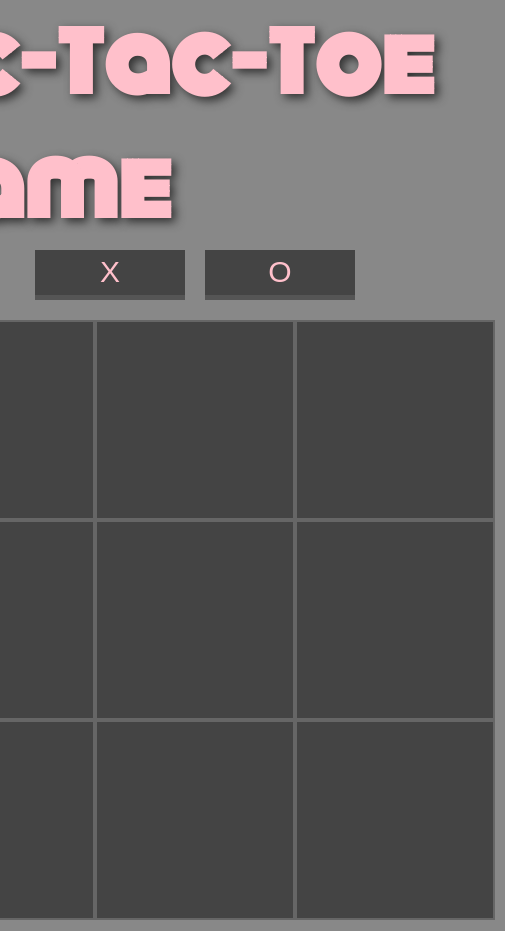
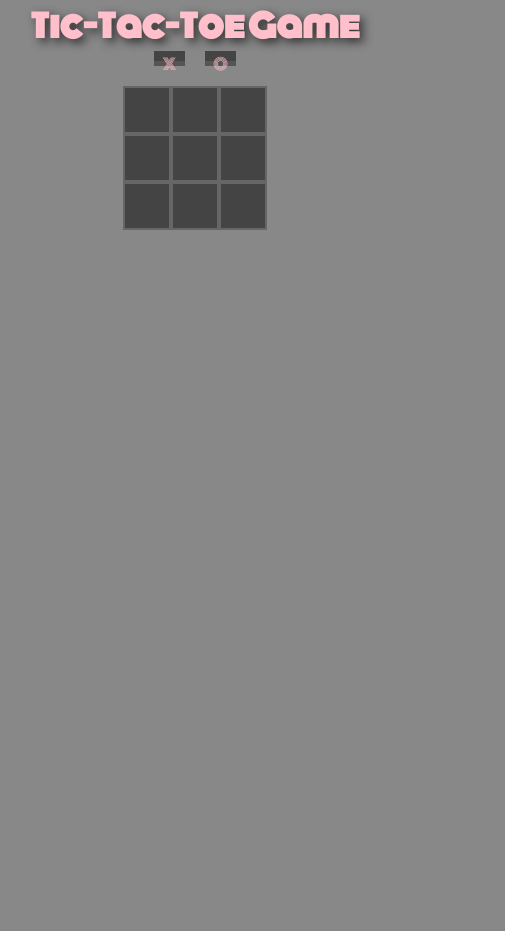
Before and after one commit to DreamerMay/tic-tac-toe, a plain HTML site: page index.html in a window 390 px wide. Shown: the whole page, 505 px wide, since content can reach past the window. After the commit the page ends 844 px from the top, so only its background shows below. Drawn offline with Linux system fonts and the light colour scheme.

Commit message:
updated responsive web

```diff
--- a/css/style.css
+++ b/css/style.css
@@ -10,22 +10,18 @@ body {
   margin-top: 3%;
   margin-bottom: 3%;
 }
-@media only screen and (max-width: 600px) {
-    .gridContainer {
-        width: cover;
-    }
-}
+
 
 @viewport{
   zoom: 1.0;
   width: extend-to-zoom;
-}
+ }
 
 
 header {
   justify-content:center;
   color: pink;
-  font-size: 40px;
+  font-size: 4vw;
   text-shadow: 4px 4px 10px #333;
   margin: -10px;
 }
@@ -36,7 +32,6 @@ h1 {
 }
 #container {
   justify-content:center;
-
 }
 
 .buttonDiv  {
@@ -53,28 +48,30 @@ h1 {
   border-right: none;
   border-bottom: 5px solid #555;
   padding-bottom: 1px;
+  font-family: 'Monoton', cursive;
   color:  pink;
   display: inline-block;
   align-items: center;
   justify-content: center;
-  width: 150px ;
-  height: 50px;
+  width: 8em ;
+  height: 2em;
   margin: 1em;
-  font-size: 30px;
+  font-size: 4vw;
+
   margin: 10px 10px 20px 10px;
 }
 
 
 
 .gridContainer{
-    width: cover;
     font-family: 'Monoton', cursive;
     justify-content: center;
     display: grid;
-    grid-template-rows: 200px 200px 200px;
-    grid-template-columns: 200px 200px 200px;
+    grid-template-rows: 10em 10em 10em;
+    grid-template-columns: 10em 10em 10em;
 
 }
+
 
 .box {
   background-color: #444;
@@ -86,7 +83,7 @@ h1 {
   font-size: 100px;
 }
 
-.boxLeft {
+/* .boxLeft {
   background-color: #444;
   border: 2px solid #666;
   font-family: 'Monoton', cursive;
@@ -95,7 +92,7 @@ h1 {
   justify-content: center;
   color:  pink;
   font-size: 100px;
-}
+} */
 
 #gameCompleted {
   display: none;
@@ -111,3 +108,15 @@ h1 {
   line-height: 100vh;
   background-color: rgba(6, 6, 6, 0.7);
 }
+
+
+@media(max-width: 500px) {
+    .gridContainer {
+      grid-template-rows: 3em 3em 3em;
+      grid-template-columns: 3em 3em 3em;
+    }
+    .button {
+      width: 2em ;
+      height: 1em;
+    }
+  }
```
Also changed, not shown: 5 other files.
